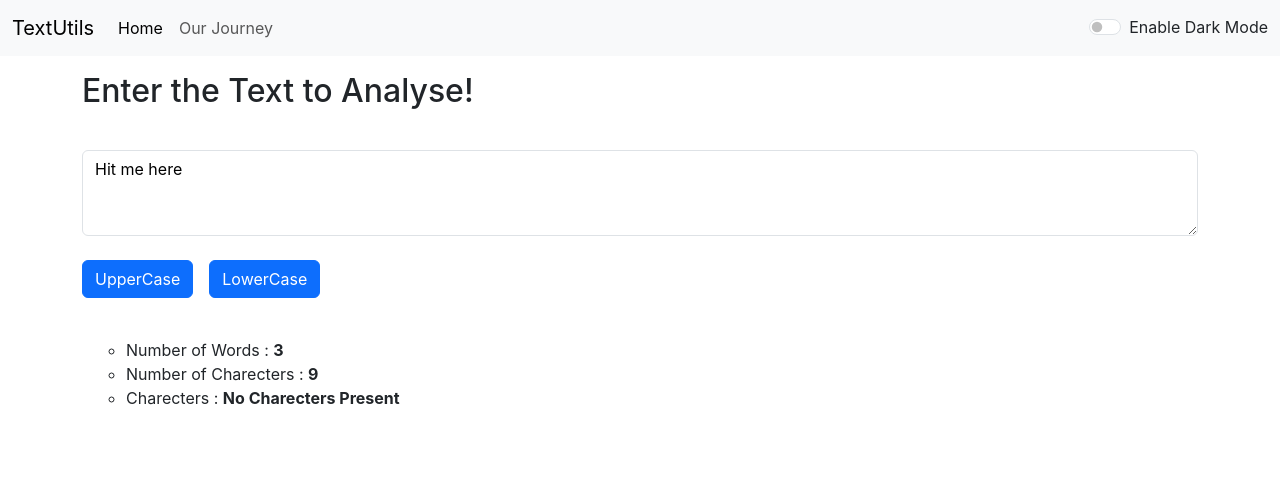
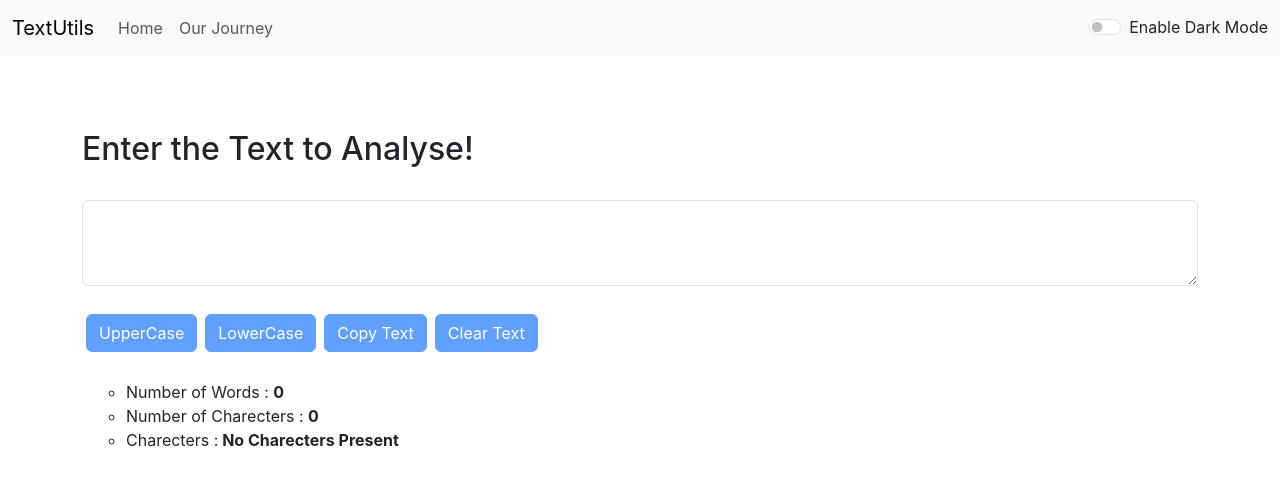
Before and after one commit to yashdeeprenuse/TextUtils-React, a React (Create React App) app: page / in a window 1280 px wide. Shown: the top 486 px of the page. Built offline with nearby package versions, Linux system fonts and the light colour scheme.

Commit message:
Bug Fix done

```diff
--- a/src/App.js
+++ b/src/App.js
@@ -16,7 +16,7 @@ function App() {
 let showAlert = (setType,setMessage)=>{
 setAlertValue({
   type:setType,
-  message:setMessage
+  message:setMessage,
 })
 }
 
@@ -69,14 +69,28 @@ setAlertValue({
       },1000)
     }
 
+//setting alert for copying text
+    let alertForCopy = (actualCopiedValue)=>{
+      showAlert(actualCopiedValue ,"Text is Copied");
+      setTimeout(()=>{
+        setAlertValue(null)
+      },1000)
+    }
 
+//setting alert for clearing text
+ let alertForClear = ()=>{
+  showAlert("Success","Text was Cleared");
+  setTimeout(()=>{
+    setAlertValue(null)
+  },1000)
+ }
 
   return (
     <>
 
 <Navbar title="TextUtils" about="Our Journey" modeValue={mode} takefunc={funcmode}/>
 <Alerts alert={alert} ></Alerts>
-<Textcheck  upCase={alertForUpcase} loCase={alertForLocase} addStyle={(mode==="dark")? changeStyle1:changeStyle2}> </Textcheck>
+<Textcheck  upCase={alertForUpcase} loCase={alertForLocase} copyBtn={alertForCopy} clearBtn={alertForClear} addStyle={(mode==="dark")? changeStyle1:changeStyle2}> </Textcheck>
 
     </>
 
--- a/src/components/Alerts.js
+++ b/src/components/Alerts.js
@@ -1,9 +1,21 @@
 import React from 'react'
 
 export default function Alerts(props) {
+
   return (
-    props.alert && <div class="alert alert-success" role="alert">
+    <>
+
+<div style={{height:"50px"}} >
+
+
+    {props.alert && <div className="alert alert-success" role="alert">
     {props.alert.type} : {props.alert.message}
-    </div>
+    </div>}
+
+  </div>
+
+
+    </>
+
   )
 }
--- a/src/components/Navbar.js
+++ b/src/components/Navbar.js
@@ -8,7 +8,7 @@ import PropTypes from 'prop-types'
 export default function Navbar(props) {
   return (
     <>
-    <nav className={`navbar navbar-expand-lg navbar-${props.modeValue} bg-${props.modeValue}`}>
+    <nav  className={`navbar navbar-expand-lg navbar-${props.modeValue} bg-${props.modeValue}`} >
  <div className="container-fluid">
    <a className="navbar-brand" href="#">{props.title}</a>
    <button className="navbar-toggler" type="button" data-bs-toggle="collapse" data-bs-target="#navbarScroll" aria-controls="navbarScroll" aria-expanded="false" aria-label="Toggle navigation">
@@ -17,7 +17,7 @@ export default function Navbar(props) {
    <div className="collapse navbar-collapse" id="navbarScroll">
      <ul className="navbar-nav me-auto my-2 my-lg-0 navbar-nav-scroll" >
        <li className="nav-item">
-         <a className="nav-link active" aria-current="page" to="#">Home</a>
+         <a className="nav-link " aria-current="page" href="#">Home</a>
        </li>
        <li className="nav-item">
          <a className="nav-link" href="#">{props.about}</a>
--- a/src/components/Textcheck.js
+++ b/src/components/Textcheck.js
@@ -1,87 +1,123 @@
-import React, {useState} from 'react'
+import React, { useState } from "react";
 
 export default function Textcheck(props) {
-  const[text, setText]=useState("Hit me here")
 
+  const [text, setText] = useState("");
 
-
-  let func1=(e)=>{
+  let func1 = (e) => {
     setText(e.target.value);
-  }
-  let func2=()=>{
+  };
+  let func2 = () => {
     let upcasevalue = text.toUpperCase();
     setText(upcasevalue);
     props.upCase();
-  }
-  let func3 = ()=>{
+  };
+  let func3 = () => {
     let LocaseValue = text.toLowerCase();
     setText(LocaseValue);
     props.loCase();
+  };
+
+// getting no. of charecters after removing space
+  let charValue = text.replaceAll(" ", "").length;
+
+//getting no. of words
+  if (charValue === 0) {
+    var wordValue = 0;
+  } else {
+    var removeTrialSpace = text.trimEnd();
+    // wordValue = removeTrialSpace.split(" ").length; ---> this will only split by space not by space n line
+    wordValue = removeTrialSpace.split(/\s+/).length
+
   }
 
 
-  let charValue = text.replaceAll(" ", "").length;
-
-  if(charValue===0){
-    var wordValue = 0;
-  }
-  else{
-    var removeTrialSpace = text.trimEnd();
-    wordValue = removeTrialSpace.split(" ").length;
-  }
-
-  let SpCh = ["!","@","#","$","%","^","&","*"];
+//code for displaying char presnt in enterd string
+let SpCh = ["!", "@", "#", "$", "%", "^", "&", "*"];
 
 let texArr = Array.from(text);
 
-
-let spValue = texArr.filter((value)=>{
-  for(let i =0;i<=SpCh.length;i++){
-    if(value===SpCh[i]){
+  let spValue = texArr.filter((value) => {
+    for (let i = 0; i <= SpCh.length; i++) {
+      if (value === SpCh[i]) {
         return value;
       }
     }
-})
+  });
 
+  //function to copy text
+  function myFunction() {
 
+    // var copyText = document.getElementById("exampleFormControlTextarea1");
+    // copyText.select();
+    // document.execCommand("copy");
 
+//naive way to copy text
+   navigator.clipboard.writeText(text)
+   props.copyBtn(text);
+  }
 
-
-
-
-
-
-
-
-
-
-
+  //function to clearText
+  var clearMe =()=>{
+    setText("");
+    props.clearBtn();
+  }
 
   return (
     <>
-    <div className='container' >
-    <h2 className="my-3">Enter the Text to Analyse! </h2>
+      <div className="container" >
+        <h2 className="mt-4">Enter the Text to Analyse! </h2>
         <div className="mb-3">
-  <label htmlFor="exampleFormControlTextarea1" className="form-label"></label>
-  <textarea className="form-control" style={props.addStyle} id="exampleFormControlTextarea1" rows="3" value={text} onChange={func1}></textarea>
-<button className="btn btn-primary my-4" onClick={func2} >UpperCase</button>
-<button className="btn btn-primary my-4 mx-3" onClick={func3} >LowerCase</button>
+          <label
+            htmlFor="exampleFormControlTextarea1"
+            className="form-label"
+          ></label>
+          <textarea
+            className="form-control mb-4"
+            style={props.addStyle}
+            id="exampleFormControlTextarea1"
+            rows="3"
+            value={text}
+            onChange={func1}
+          ></textarea>
+          <button disabled={(text===text.toUpperCase())} className="btn btn-primary my-1 mx-1 " onClick={func2}>
+            UpperCase
+          </button>
+          <button disabled={(text===text.toLowerCase())} className="btn btn-primary my-1 mx-1" onClick={func3}>
+            LowerCase
+          </button>
+          <button disabled={text===""} className="btn btn-primary my-1 mx-1" onClick={myFunction}>
+           Copy Text
+          </button>
+
+          <button disabled={text===""} className="btn btn-primary mx-1 my-1" onClick={clearMe}>
+           Clear Text
+          </button>
+
           </div>
-<div className='container'>
 
-      <ul type="circle">
-        <li >
+{/* code for displaying summary */}
+
+
+        <div className="container ">
+          <ul type="circle" className="mt-4">
+            <li>
               Number of Words : <b>{wordValue}</b>
             </li>
             <li>
               Number of Charecters : <b>{charValue}</b>
             </li>
             <li>
-        Charecters : {(charValue===0 ||spValue.length===0 )? <b>No Charecters Present</b>: <b>{spValue}</b>}
+              Charecters :
+              {charValue === 0 || spValue.length === 0 ? (
+                <b> No Charecters Present</b>
+              ) : (
+                <b> {spValue}</b>
+              )}
             </li>
           </ul>
         </div>
       </div>
     </>
-  )
+  );
 }
```
Lines whose indentation alone changed are shown as unchanged.
